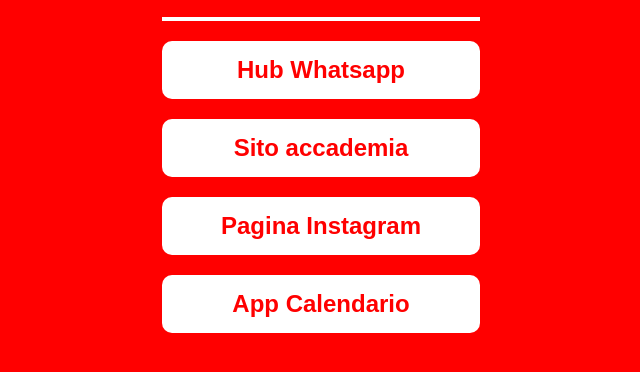
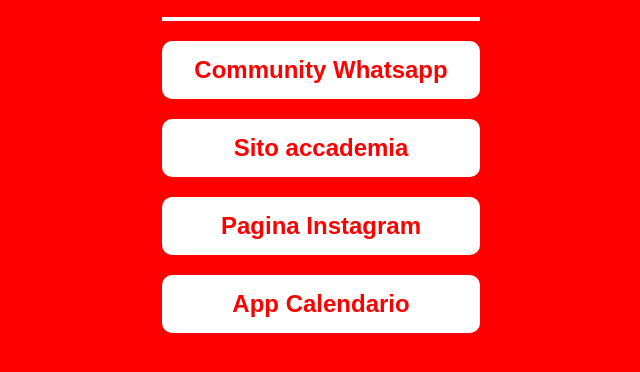
Before and after one commit to accademiafacile/spottedabafg.it, a plain HTML site: page index.html in a window 1280 px wide. Shown: the part 280-652 px from the top of the page, without its empty margins (319-959 px from the left). Drawn offline with Linux system fonts and the light colour scheme.

Commit message:
Update index.html

```diff
--- a/index.html
+++ b/index.html
@@ -16,7 +16,7 @@
         </div>
         <hr>
         <ul>
-            <li><a href="https://chat.whatsapp.com/H8i8UJ7FpjjGAxarFzBu5m">Hub Whatsapp</a></li>
+            <li><a href="https://chat.whatsapp.com/H8i8UJ7FpjjGAxarFzBu5m">Community Whatsapp</a></li>
             <li><a href="https://www.abafg.it/">Sito accademia</a></li>
             <li><a href="https://instagram.com/spottedabafg">Pagina Instagram</a></li>
             <li><a href="calendar.html">App Calendario</a></li>
```
